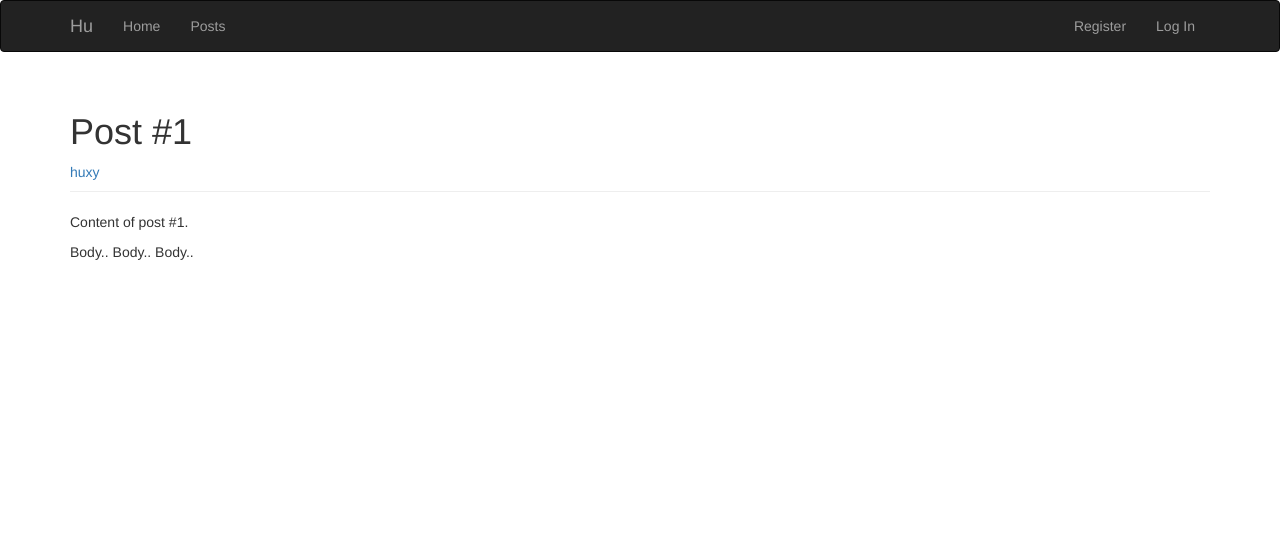
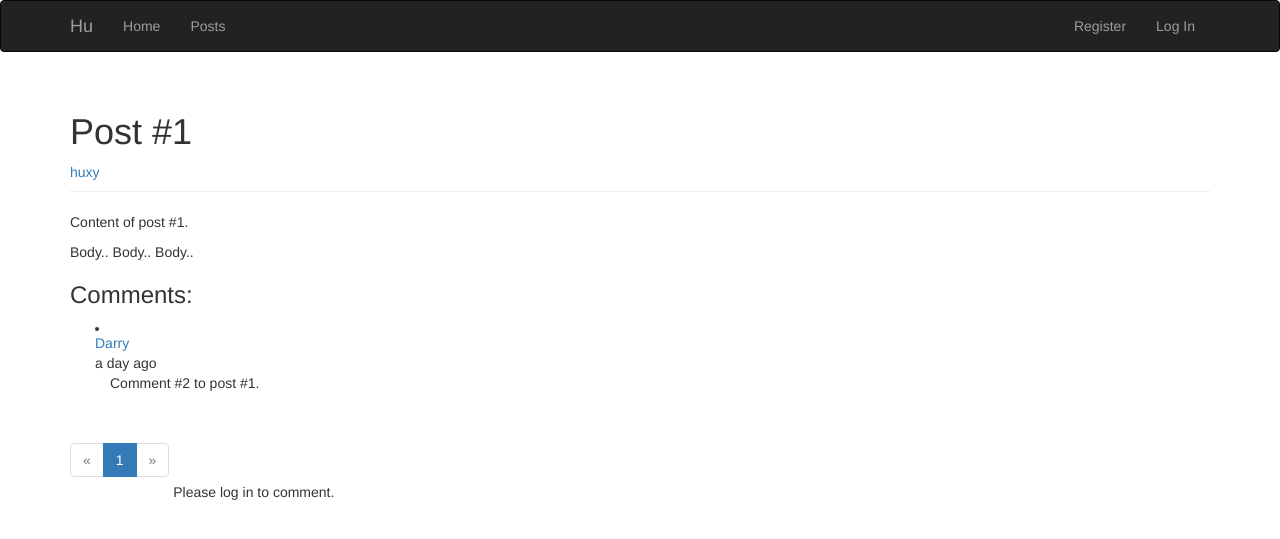
Before and after one commit to huxy11/Blog_based_on_flask, a Flask app: page /posts/1 in a window 1280 px wide. Shown: the top 539 px of the page. Run offline with Flask 2, Linux system fonts and the light colour scheme; data comes from the database, SQL or seed files in the repository; both versions use the stored data as it was after the commit; some libraries are stand-ins or nearby versions.

Commit message:
comments to specific post

```diff
--- a/app/auth/views.py
+++ b/app/auth/views.py
@@ -63,6 +63,8 @@
     form = RegistrationForm()
     if form.validate_on_submit():
         new_user = User(username=form.account.data,password=form.password.data)
+        db.session.add(new_user)
+        new_user.follow(new_user)
         db.session.add(new_user)
         db.session.commit()
         flash('Registration completed.')
--- a/app/main/views.py
+++ b/app/main/views.py
@@ -12,25 +12,49 @@
 @main.route('/',  methods=['GET', 'POST'])
 def index():
     form = CommentForm()
-    if current_user.is_authenticated and current_user.can(Permissions.WRITE_ARTICLES) and form.validate_on_submit():
+    if current_user.can(Permissions.WRITE_ARTICLES) and form.validate_on_submit():
         comment = Comment(body=form.body.data, author=current_user._get_current_object())
         db.session.add(comment)
         db.session.commit()
         return redirect(url_for('.index'))
+
+    show_followed = False
+    if current_user.is_authenticated:
+        show_followed = bool(request.cookies.get('show_followed', ''))
+    if show_followed:
+        query = current_user.followed_comments
+    else:
+        query = Comment.query
     page = request.args.get('page', 1, type=int)
-    pagination = Comment.query.order_by(Comment.timestamp.desc()).paginate(page, per_page=current_app.config['COMMENTS_PER_PAGE'], error_out=False)
+    pagination = query.order_by(Comment.timestamp.desc()).paginate(page, per_page=current_app.config['COMMENTS_PER_PAGE'], error_out=False)
     comments = pagination.items
-    return render_template('index.html',form=form, comments=comments, pagination=pagination, Permissions=Permissions)
+    return render_template('index.html',form=form, comments=comments, pagination=pagination, Permissions=Permissions, show_followed=show_followed)
 @main.route('/posts')
 def posts():
     page = request.args.get('pqge', 1, type=int)
     pagination = Post.query.order_by(Post.timestamp.desc()).paginate(page, per_page=current_app.config['POSTS_PER_PAGE'], error_out=False)
     posts = pagination.items
     return render_template('posts.html',posts=posts,pagination=pagination)
-@main.route('/posts/<int:id>')
+@main.route('/posts/<int:id>', methods=['GET', 'POST'])
 def post_id(id):
     post = Post.query.get_or_404(id)
-    return render_template('post_id.html', post=post)
+    form = CommentForm()
+    if form.validate_on_submit():
+        if current_user.is_authenticated:
+            comment = Comment()
+            comment.post_id = id
+            comment.author_id = current_user.id
+            comment.body = form.body.data
+            db.session.add(comment)
+            db.session.commit()
+            flash('Successfully commented.')
+        else:
+            flash('Pleas log in.')
+        return redirect(url_for('.post_id', id=id))
+
+    page = request.args.get('page', 1, type=int)
+    pagination = Comment.query.filter_by(post_id=id).order_by(Comment.timestamp.desc()).paginate(page, per_page=current_app.config['COMMENTS_PER_PAGE'], error_out=False)
+    return render_template('post_id.html', post=post, form=form, comments=pagination.items, pagination=pagination)
 @main.route('/posts/<int:id>/edit', methods=['GET','POST'])
 @login_required
 @admin_required
@@ -43,7 +67,7 @@
         db.session.add(post)
         db.session.commit()
         flash('Post has been changed.')
-        return redirect(url_for(post_id, id=id))
+        return redirect(url_for('.post_id', id=id))
     form.title.data = post.title
     form.body.data = post.body
     return render_template("edit_post.html", form=form)
@@ -106,3 +130,39 @@
         return redirect('.index')
     comments = user.comments.order_by(Comment.timestamp.desc()).all()
     return render_template('user.html', user=user, Permissions=Permissions, comments=comments)
+
+@main.route('/all')
+@login_required
+def show_all():
+    resp = make_response(redirect(url_for('.index')))
+    resp.set_cookies('show_followed', '',max_age= 7*24*60*60)
+    return resp
+
+@main.route('/followed')
+@login_required
+def show_followed():
+    resp = male_response(redurect(url_for('.index')))
+    resp.set_cookies('show_followed','1', max_age= 7*24*60*60)
+    return resp
+
+def switch_comment(id, disabled):
+    comment = Comment.query.filter_by(id=id).first()
+    if comment:
+        comment.disabled = disabled
+        db.session.add(comment)
+        db.session.commit()
+        if comment.post_id is not None:
+            return redirect(url_for('.post_id', id=comment.post_id))
+        return redirect(url_for('.index'))
+    else:
+        flash('Invalid comment ID')
+        return redirect(url_for('.index'))
+
+@main.route('/hide_comment/<int:id>')
+@admin_required
+def hide_comment(id):
+    return switch_comment(id, True)
+@main.route('/unhide_comment/<int:id>')
+@admin_required
+def unhide_comment(id):
+    return switch_comment(id, False)
--- a/app/models.py
+++ b/app/models.py
@@ -45,6 +45,7 @@
             admin = User(username= current_app.config['ADMIN_NAME'], password=current_app.config['ADMIN_PASSWORD'])
             db.session.add(admin)
         db.session.commit()
+        print('Inserting completed.')
 
     def __repr__(self):
         return '<Role %r>' % self.name
@@ -59,12 +60,10 @@
     #Setting Permissions
     def __init__(self, **kwargs):
         super(User, self).__init__(**kwargs)
+        if self.username == current_app.config['ADMIN_NAME']:
+            self.role = Role.query.filter_by(permissions=0xff).first()
         if self.role is None:
-            if self.role is None:
-                if self.username == current_app.config['ADMIN_NAME']:
-                    self.role = Role.query.filter_by(permissions=0xff).first()
-                else:
-                    self.role = Role.query.filter_by(default=True).first()
+            self.role = Role.query.filter_by(default=True).first()
 
     __tablename__ = 'users'
     id = db.Column(db.Integer, primary_key = True)
@@ -115,6 +114,15 @@
         follow = self.followed.filter_by(followed_id=user.id).first()
         if follow:
             db.session.delete(follow)
+    @property
+    def followed_comments(self):
+        return Comment.query.join(Follow, Follow.followed_id == Comment.author_id).filter(Follow.follower_id == self.id)
+    @staticmethod
+    def self_follow():
+        for user in User.query.all():
+            user.follow(user)
+            db.session.add(user)
+        db.session.commit()
 
     def __repr__(self):
         return '<User %r>' % self.username
@@ -123,10 +131,17 @@
 class Comment(db.Model):
     __tablename__ = 'comments'
     id = db.Column(db.Integer, primary_key=True)
-    #target_id = db.Column(db.Intger)
+    post_id = db.Column(db.Integer, db.ForeignKey('posts.id'))
     body = db.Column(db.Text)
     timestamp = db.Column(db.DateTime,index=True, default=datetime.utcnow)
     author_id = db.Column(db.Integer, db.ForeignKey('users.id'))
+    disabled = db.Column(db.Boolean, default = False)
+    @staticmethod
+    def update_comments():
+        for comment in Comment.query.all():
+            db.session.add(comment)
+        db.session.commit()
+
 
 class Post(db.Model):
     __tablename__ = 'posts'
@@ -136,6 +151,8 @@
     body = db.Column(db.Text)
     body_html = db.Column(db.Text)
     timestamp = db.Column(db.DateTime, index=True, default=datetime.utcnow)
+    comments = db.relationship('Comment', backref='post', lazy='dynamic')
+
     @staticmethod
     def on_changed_body(target, value, oldvalue, initiator):
         allowed_tags = ['a', 'abbr','acronym', 'b', 'blockquote', 'code', 'em', 'li', 'ol', 'pre', 'strong', 'ul', 'h1', 'h2', 'h3', 'p']
--- a/app/templates/_comments.html
+++ b/app/templates/_comments.html
@@ -1,6 +1,8 @@
 <div>
+	<h3>Comments:</h3>
 <ul class="posts">
 	{%for comment in comments %}
+	{%if current_user.is_administrator() or not comment.disabled %}
 		<li class="post">
 			<div class="row">
 				<div class="col-4">
@@ -19,7 +21,20 @@
 						{{comment.body}}
 					</div>
 				</div>
+				<div class="post-footer">
+					{%if current_user.is_administrator()%}
+						{%if not comment.disabled%}
+						<a href="{{url_for('main.hide_comment', id=comment.id)}}">
+							<span class="label label-primary">Hide</span>
+						</a>
+						{%else%}
+						<a href="{{url_for('main.unhide_comment', id=comment.id)}}">
+							<span class="label label-primary">Unhide</span>
+						</a>
+						{%endif%}
+					{%endif%}
 		</li>
+	{%endif%}
 	{%endfor%}
 </ul>
 </div>
--- a/app/templates/post_id.html
+++ b/app/templates/post_id.html
@@ -1,4 +1,6 @@
 {%extends "base.html" %}
+{%import "bootstrap/wtf.html" as wtf%}
+{%import "_macros.html" as macros %}
 {%block title%}Huxy - Post{%endblock%}
 
 {%block page_content %}
@@ -11,7 +13,15 @@
 <div class="post-content">
 	{{post.body_html | safe}}
 </div>
+{%include '_comments.html'%}
+<div class="pagination">
+	{{macros.pagination_widget(pagination, 'main.post_id', id=post.id)}}
+</div>
 
-{%include "_posts.html"%}
+{%if current_user.is_authenticated %}
+{{wtf.quick_form(form)}}
+{%else%}
+Please log in to comment.
+{%endif%}
 
 {%endblock%}
```
Also changed, not shown: migrations/versions/1bb75fd19fbf_improving_comments.py (added, +32 -0 lines), migrations/versions/8661b106296b_improving_comments_two.py (added, +28 -0 lines), data-dev.sqlite, 3 other files. Lines whose indentation alone changed are shown as unchanged.
